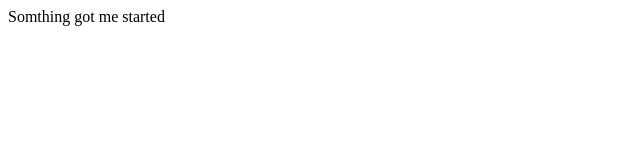
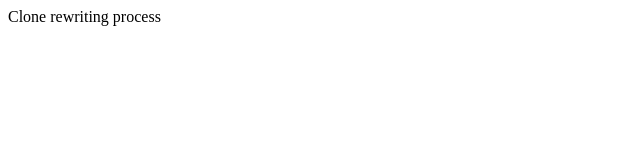
Before and after one commit to FPK214D/Repoz1, a plain HTML site: page public_html/index.html in a window 1280 px wide. Shown: the full height of the page, 0-640 px from the left. Drawn offline with Linux system fonts and the light colour scheme.

Commit message:
clone fixation new file index_1 and news in index

```diff
--- a/public_html/index.html
+++ b/public_html/index.html
@@ -11,7 +11,11 @@ and open the template in the editor.
         <meta name="viewport" content="width=device-width, initial-scale=1.0">
     </head>
     <body>
-        <div>Somthing got me started</div>
+        <div> Clone
+
+            rewriting
+
+            process </div>
 
 
     </body>
```
